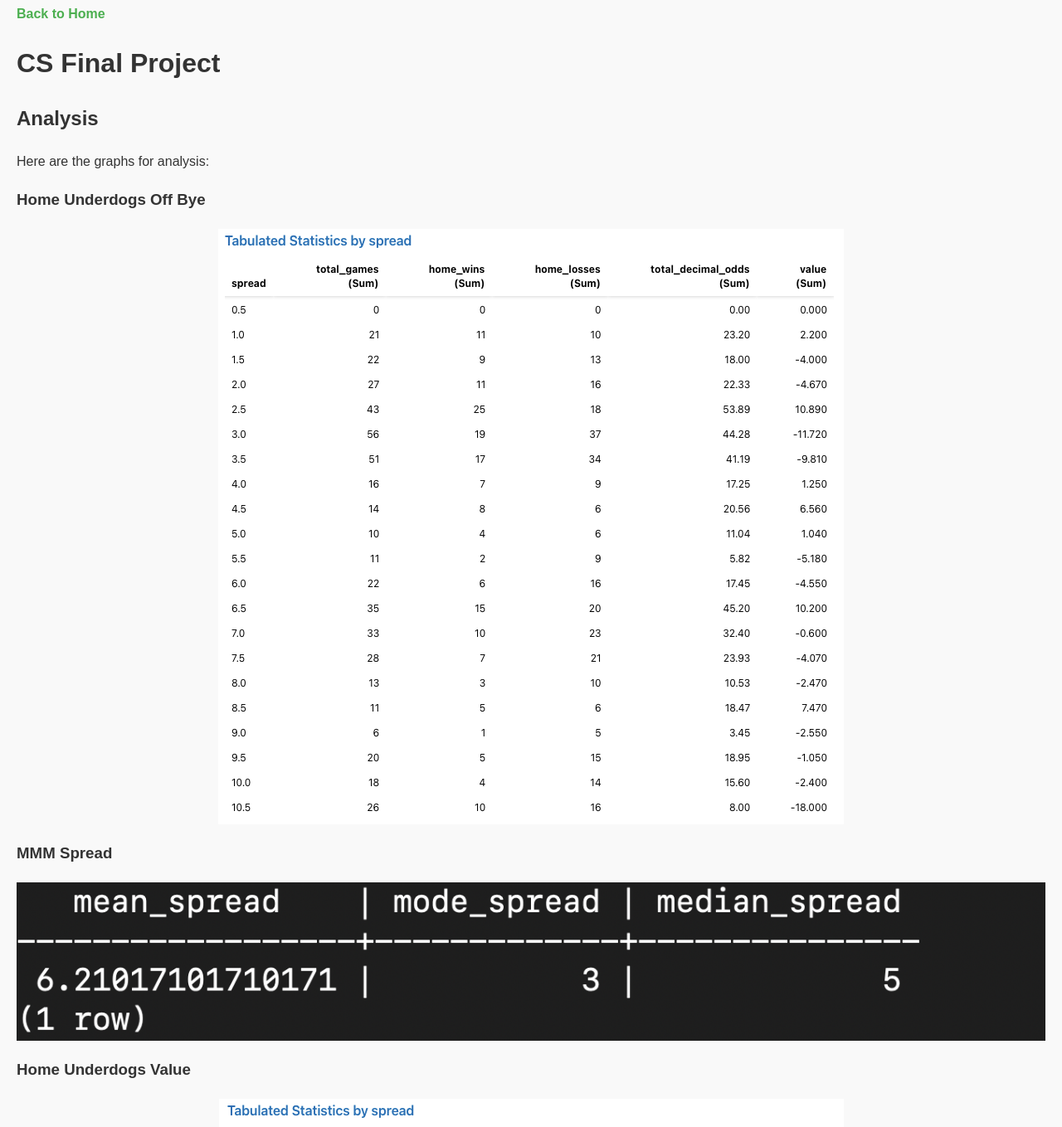
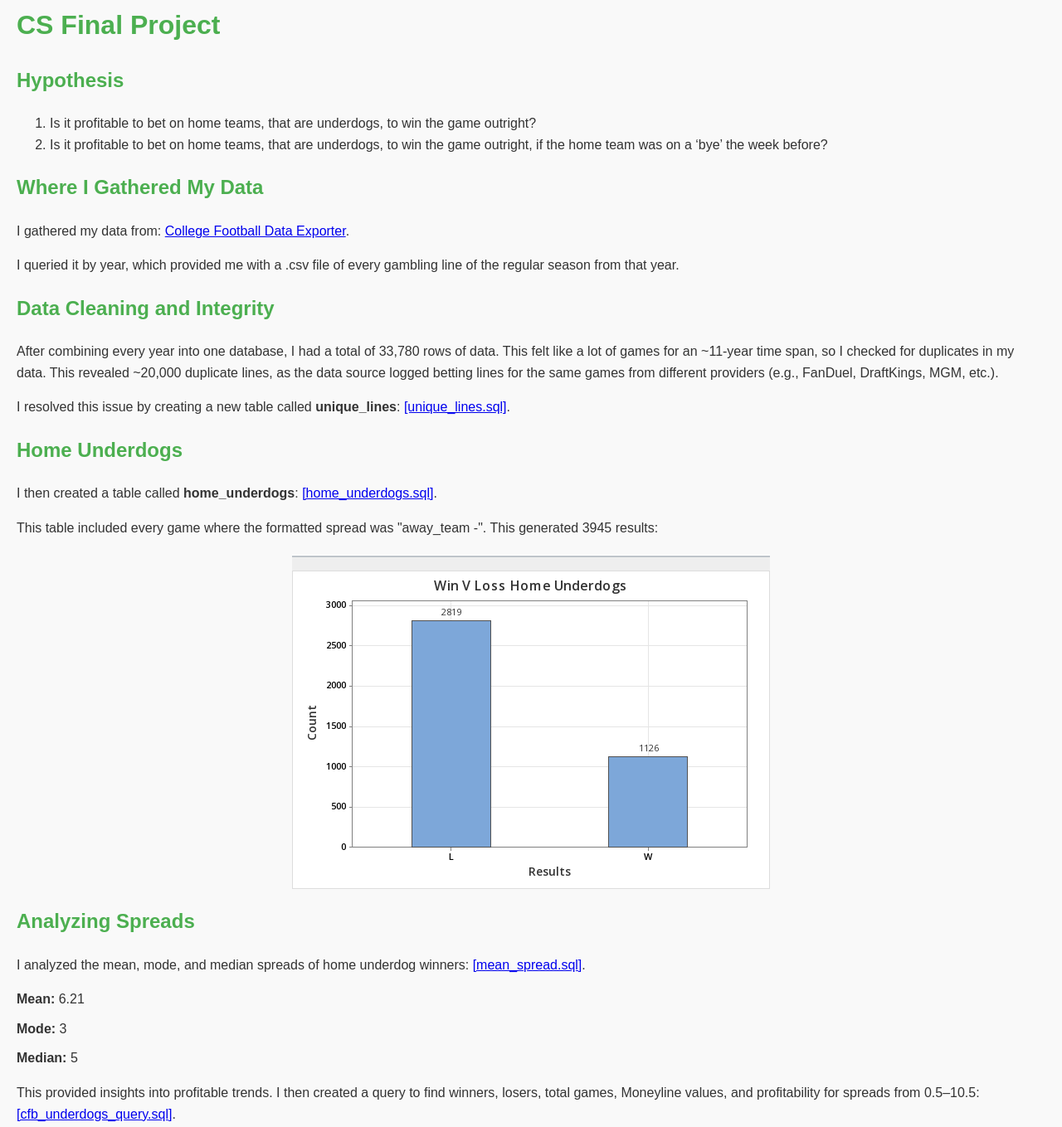
Before and after one commit to Aeneas-Roberson/Aeneas-Roberson.github.io, a plain HTML site: page projects.html in a window 1280 px wide. Shown: the part 16-1375 px from the top of the page at 83% size. Drawn offline with Linux system fonts and the light colour scheme.

Commit message:
Update projects.html

```diff
--- a/projects.html
+++ b/projects.html
@@ -11,6 +11,9 @@
             margin: 20px;
             background-color: #f9f9f9;
             color: #333;
+        }
+        h1, h2 {
+            color: #4CAF50;
         }
         img {
             display: block;
@@ -31,47 +34,83 @@
         ul li a:hover {
             text-decoration: underline;
         }
-        nav {
-            margin-bottom: 20px;
-        }
-        nav a {
-            text-decoration: none;
-            color: #4CAF50;
-            font-weight: bold;
-        }
-        nav a:hover {
-            text-decoration: underline;
-        }
     </style>
 </head>
 <body>
-    <nav>
-        <a href="index.html">Back to Home</a>
-    </nav>
+    <header>
+        <h1>CS Final Project</h1>
+    </header>
 
-    <h1>CS Final Project</h1>
+    <section>
+        <h2>Hypothesis</h2>
+        <ol>
+            <li>Is it profitable to bet on home teams, that are underdogs, to win the game outright?</li>
+            <li>Is it profitable to bet on home teams, that are underdogs, to win the game outright, if the home team was on a ‘bye’ the week before?</li>
+        </ol>
+    </section>
 
-    <h2>Analysis</h2>
-    <p>Here are the graphs for analysis:</p>
-    <h3>Home Underdogs Off Bye</h3>
-    <img src="https://github.com/Aeneas-Roberson/Aeneas-Roberson.github.io/raw/main/HomeUnderDogsOffBye.png" alt="Home Underdogs Off Bye">
+    <section>
+        <h2>Where I Gathered My Data</h2>
+        <p>
+            I gathered my data from: <a href="https://collegefootballdata.com/exporter/lines?seasonType=regular" target="_blank">College Football Data Exporter</a>.
+        </p>
+        <p>
+            I queried it by year, which provided me with a .csv file of every gambling line of the regular season from that year.
+        </p>
+    </section>
 
-    <h3>MMM Spread</h3>
-    <img src="https://github.com/Aeneas-Roberson/Aeneas-Roberson.github.io/raw/main/MMM_Spread.png" alt="MMM Spread Graph">
+    <section>
+        <h2>Data Cleaning and Integrity</h2>
+        <p>
+            After combining every year into one database, I had a total of 33,780 rows of data. This felt like a lot of games for an ~11-year time span, so I checked for duplicates in my data.
+            This revealed ~20,000 duplicate lines, as the data source logged betting lines for the same games from different providers (e.g., FanDuel, DraftKings, MGM, etc.).
+        </p>
+        <p>
+            I resolved this issue by creating a new table called <strong>unique_lines</strong>:
+            <a href="https://github.com/Aeneas-Roberson/Aeneas-Roberson.github.io/raw/main/unique_lines.txt" download>[unique_lines.sql]</a>.
+        </p>
+    </section>
 
-    <h3>Home Underdogs Value</h3>
-    <img src="https://github.com/Aeneas-Roberson/Aeneas-Roberson.github.io/raw/main/home_underdogsVALUE.png" alt="Home Underdogs Value">
+    <section>
+        <h2>Home Underdogs</h2>
+        <p>
+            I then created a table called <strong>home_underdogs</strong>:
+            <a href="https://github.com/Aeneas-Roberson/Aeneas-Roberson.github.io/raw/main/home_underdogs.txt" download>[home_underdogs.sql]</a>.
+        </p>
+        <p>
+            This table included every game where the formatted spread was "away_team -". This generated 3945 results:
+        </p>
+        <img src="https://github.com/Aeneas-Roberson/Aeneas-Roberson.github.io/raw/main/WinsVLossGraph_cleaned.png" alt="Wins vs Loss Graph">
+    </section>
 
-    <h3>Wins vs Loss Graph</h3>
-    <img src="https://github.com/Aeneas-Roberson/Aeneas-Roberson.github.io/raw/main/WinsVLossGraph_cleaned.png" alt="Wins vs Loss Graph">
+    <section>
+        <h2>Analyzing Spreads</h2>
+        <p>
+            I analyzed the mean, mode, and median spreads of home underdog winners:
+            <a href="https://github.com/Aeneas-Roberson/Aeneas-Roberson.github.io/raw/main/mean_spread.txt" download>[mean_spread.sql]</a>.
+        </p>
+        <ul>
+            <li><strong>Mean:</strong> 6.21</li>
+            <li><strong>Mode:</strong> 3</li>
+            <li><strong>Median:</strong> 5</li>
+        </ul>
+        <p>
+            This provided insights into profitable trends. I then created a query to find winners, losers, total games, Moneyline values, and profitability for spreads from 0.5–10.5:
+            <a href="https://github.com/Aeneas-Roberson/Aeneas-Roberson.github.io/raw/main/cfb_underdogs_query.txt" download>[cfb_underdogs_query.sql]</a>.
+        </p>
+        <img src="https://github.com/Aeneas-Roberson/Aeneas-Roberson.github.io/raw/main/home_underdogsVALUE.png" alt="Home Underdogs Value Graph">
+    </section>
 
-    <h2>Download SQL Queries</h2>
-    <ul>
-        <li><a href="https://github.com/Aeneas-Roberson/Aeneas-Roberson.github.io/raw/main/cfb_underdogs_query.txt" download>Download CFB Underdogs Query</a></li>
-        <li><a href="https://github.com/Aeneas-Roberson/Aeneas-Roberson.github.io/raw/main/home_underdogs.txt" download>Download Home Underdogs Query</a></li>
-        <li><a href="https://github.com/Aeneas-Roberson/Aeneas-Roberson.github.io/raw/main/mean_spread.txt" download>Download Mean Spread Query</a></li>
-        <li><a href="https://github.com/Aeneas-Roberson/Aeneas-Roberson.github.io/raw/main/unique_lines.txt" download>Download Unique Lines Query</a></li>
-        <li><a href="https://github.com/Aeneas-Roberson/Aeneas-Roberson.github.io/raw/main/cfb_underdogs_bye_query.txt" download>Download CFB Underdogs Bye Query</a></li>
-    </ul>
+    <section>
+        <h2>Effect of Bye Weeks</h2>
+        <p>
+            To test if teams coming off a bye week were more profitable, I ran the same test while cross-referencing team schedules:
+            <a href="https://github.com/Aeneas-Roberson/Aeneas-Roberson.github.io/raw/main/cfb_underdogs_bye_query.txt" download>[cfb_underdogs_bye_query.sql]</a>.
+        </p>
+        <img src="https://github.com/Aeneas-Roberson/Aeneas-Roberson.github.io/raw/main/HomeUnderDogsOffBye.png" alt="Home Underdogs Off Bye Graph">
+        <p>
+            The results were surprisingly underwhelming compared to the profitability of regular home underdogs.
+        </p>
+    </section>
 </body>
 </html>
```
